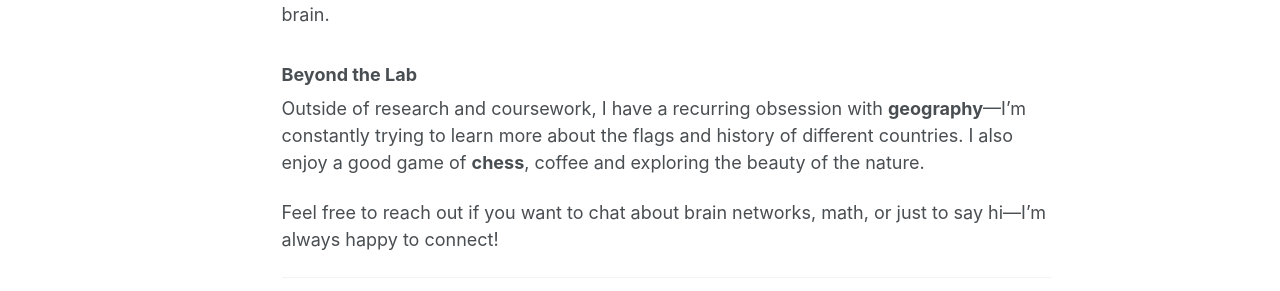
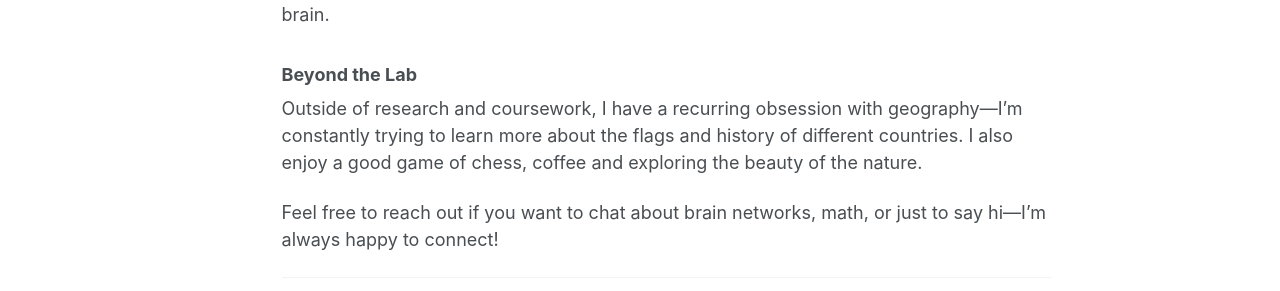
Before and after one commit to Hacker1one/hacker1one.github.io, a Jekyll site: the page built from _pages/about.md, in a window 1280 px wide and 1182 px high. Shown: the part 617-908 px from the top of the window. Built offline with Jekyll 4.4.1, drawn with Linux system fonts in a browser that asks for light colours; a script bundle is joined from its source files by our own code; library files that are not in the unit come from our copies.

```diff
--- a/_pages/about.md
+++ b/_pages/about.md
@@ -18,7 +18,7 @@ My academic journey is a bit of a mix—I’ve built a strong foundation in engi
 I am planning to apply for **PhD programs for the Fall 2027 intake**, where I hope to continue exploring computational connectomics and the mathematical modeling of the brain.
 
 ### Beyond the Lab
-Outside of research and coursework, I have a recurring obsession with **geography**—I’m constantly trying to learn more about the flags and history of different countries. I also enjoy a good game of **chess**, coffee and exploring the beauty of the nature.
+Outside of research and coursework, I have a recurring obsession with geography—I’m constantly trying to learn more about the flags and history of different countries. I also enjoy a good game of chess, coffee and exploring the beauty of the nature.
 
 Feel free to reach out if you want to chat about brain networks, math, or just to say hi—I’m always happy to connect!
 
```
